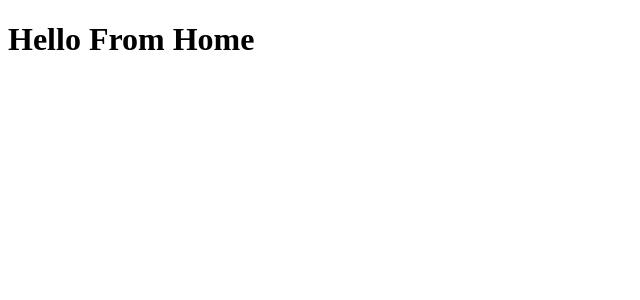
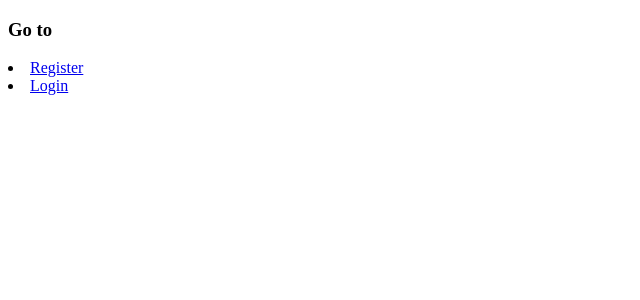
Before and after one commit to nambinachiyr/Hello_React, a React (Vite) app: page / in a window 1280 px wide. Shown: the top 300 px of the page, without its empty margins (0-640 px from the left). Built offline with nearby package versions, Linux system fonts and the light colour scheme.

Commit message:
Using --- Link Component

```diff
--- a/src/pages/Home.jsx
+++ b/src/pages/Home.jsx
@@ -1,9 +1,17 @@
 import React from 'react'
+import { Link } from 'react-router'
 
 const Home = () => {
   return (
     <div>
-        <h1>Hello From Home</h1>
+        <h3>Go to</h3>
+        {/* This is flickering the full page it is not smooth */}
+       {/* <li><a href='/Register'>Register</a></li>
+       <li><a href='/Login'>Login</a></li> */}
+
+       {/* Use Link Component for smooth application */}
+       <li><Link to ='/Register'>Register</Link></li>
+       <li><Link to ='/Login'>Login</Link></li>
     </div>
   )
 }
```
